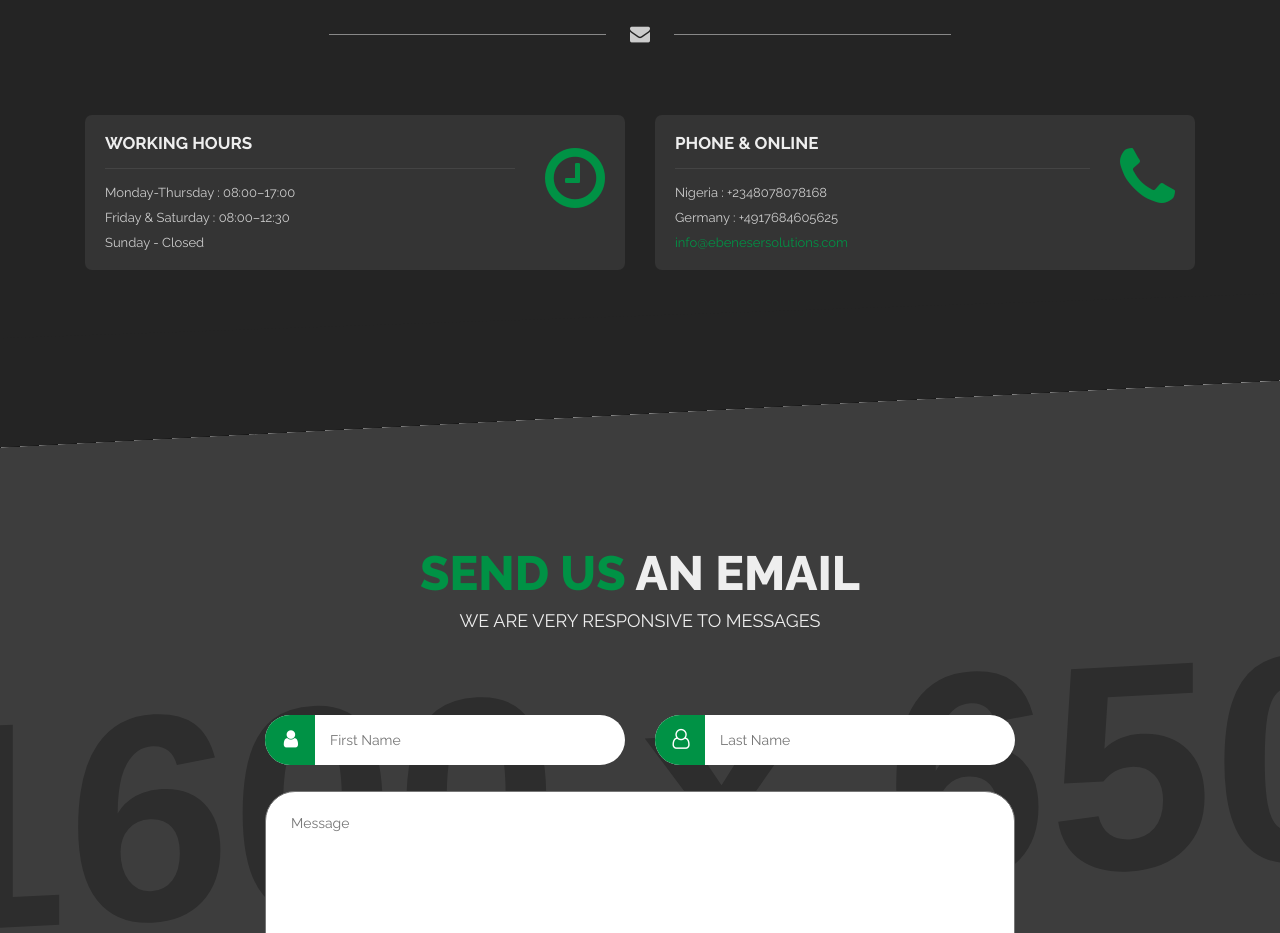
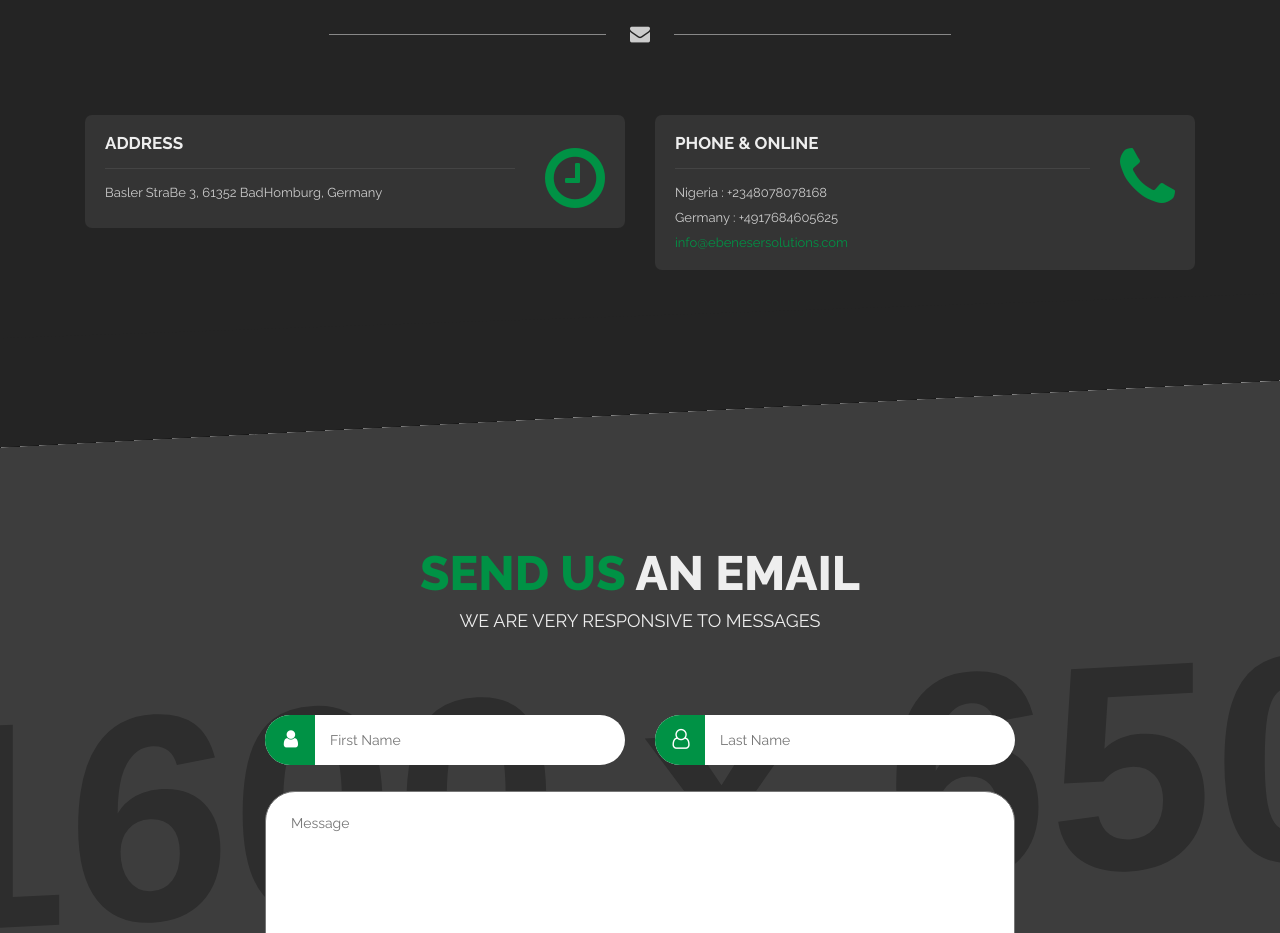
Before and after one commit to maceteligolden/salimo, a plain HTML site: page index.html in a window 1280 px wide. Shown: the part 4483-5416 px from the top of the page. Drawn offline with Linux system fonts and the light colour scheme; some packages are replaced by stand-ins of ours; placeholder pictures from the web are drawn by us.

```diff
--- a/index.html
+++ b/index.html
@@ -550,10 +550,8 @@
                     <!-- Left Info Map Box Starts -->
                     <div class="col-md-6 col-sm-12">
                         <div class="info-map-boxes-item fa fa-clock-o">
-                            <h1>Working Hours</h1>
-                            <p>Monday-Thursday : 08:00–17:00
-                                <br>Friday & Saturday : 08:00–12:30
-                                <br>Sunday - Closed</p>
+                            <h1>Address</h1>
+                            <p>Basler StraBe 3, 61352 BadHomburg, Germany</p>
                         </div>
                     </div>
                     <!-- Left Info Map Box Ends -->
```
